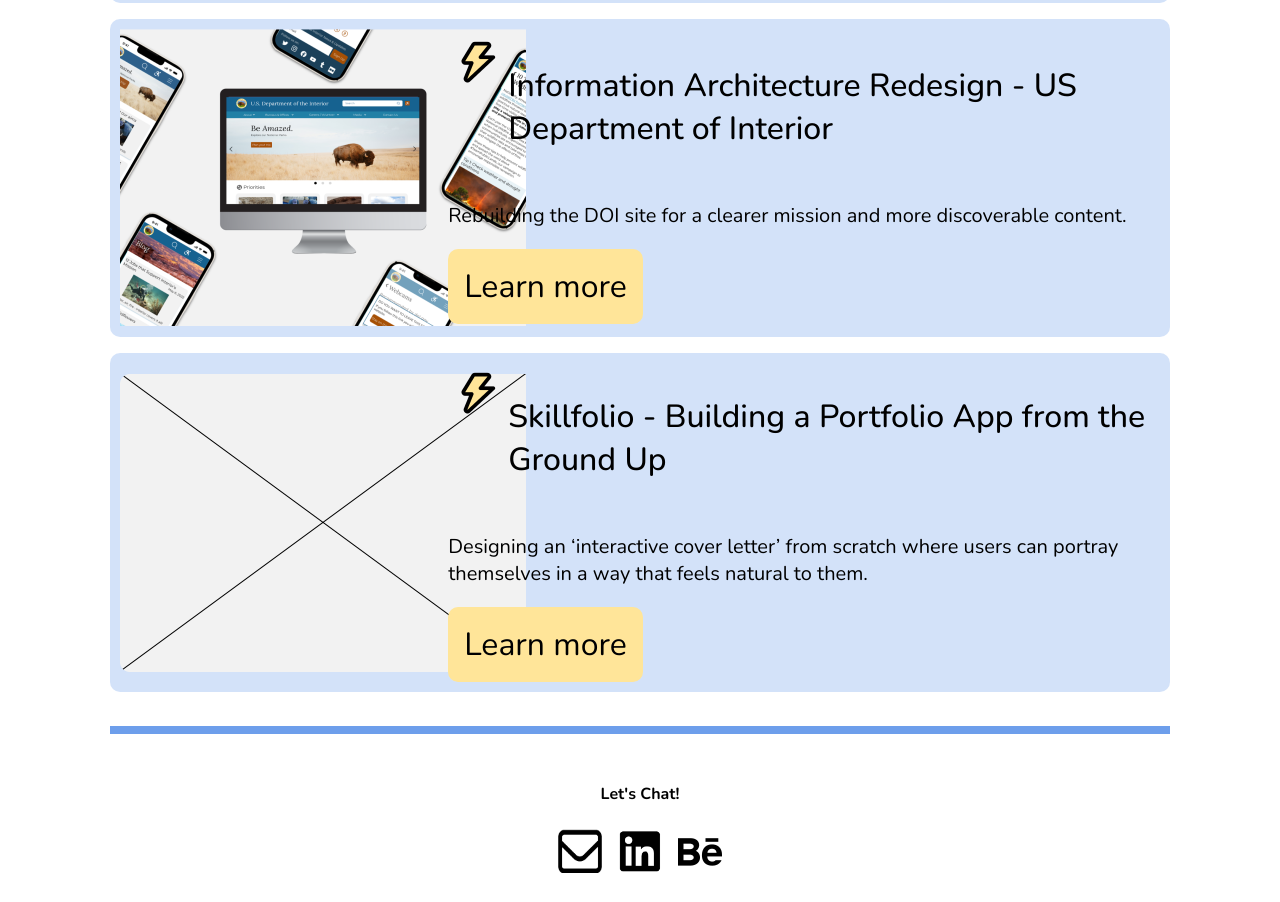
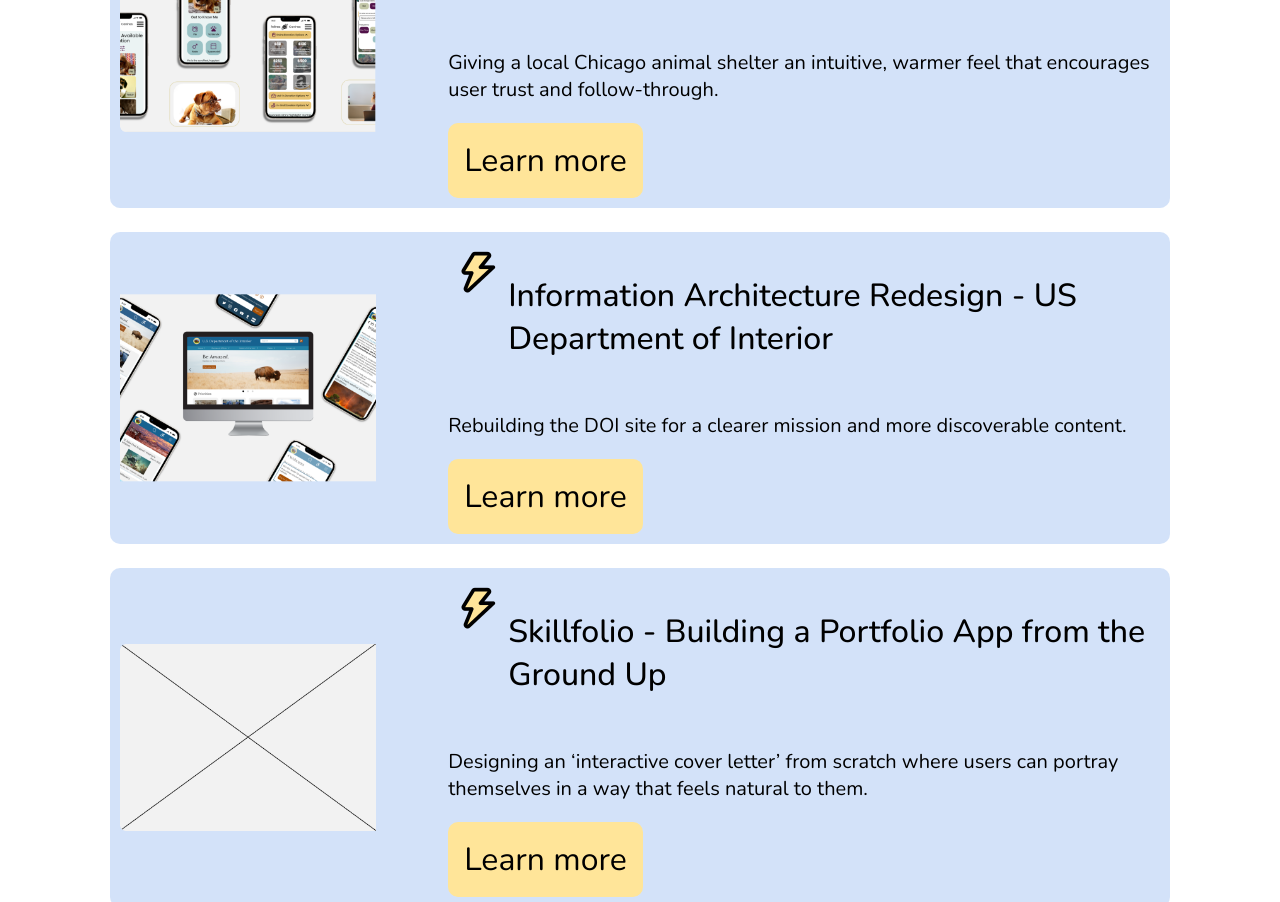
Before and after one commit to calatheazebrina/UX_UI_HW19, a plain HTML site: page index.html in a window 1280 px wide. Shown: the part 1826-2728 px from the top of the page. Drawn offline with nearby package versions, Linux system fonts and the light colour scheme.

Commit message:
fixing responsiveness for project section

```diff
--- a/index.html
+++ b/index.html
@@ -6,7 +6,7 @@
         <meta name="description" content="">
         <meta name="viewport" content="width=device-width, initial-scale=1">
         <link rel="stylesheet" type="text/css" href="style.css">
-        <title>'About Me'</title>
+        <title>Amanda's Portfolio</title>
         <link rel="preconnect" href="https://fonts.googleapis.com">
         <link rel="preconnect" href="https://fonts.gstatic.com" crossorigin>
         <link href="https://fonts.googleapis.com/css2?family=Poppins:ital,wght@0,100;0,200;0,300;0,400;0,500;0,600;0,700;0,800;0,900;1,100;1,200;1,300;1,400;1,500;1,600;1,700;1,800;1,900&display=swap" rel="stylesheet">
@@ -100,8 +100,8 @@
                             <h3>Animal Shelter Donation / Adoption Flow Refresh</h3>
                         </div>
                         <p class="body1">Giving a local Chicago animal shelter an intuitive, warmer feel that encourages user trust and follow-through.</p>
-                        <div class="learnMore">
-                            <button class="button CTA" href="">Learn more</button>
+                        <div class="projectButton">
+                            <button class="button CTA learnMore" href="">Learn more</button>
                         </div>
                     </div>
                 </div>
@@ -113,8 +113,8 @@
                             <h3>Information Architecture Redesign - US Department of Interior</h3>
                         </div>
                         <p class="body1">Rebuilding  the DOI site for a clearer mission and more discoverable content.</p>
-                        <div class="learnMore">
-                            <button class="button CTA" href="">Learn more</button>
+                        <div class="projectButton">
+                            <button class="button CTA learnMore" href="">Learn more</button>
                         </div>
                     </div>
                 </div>
@@ -126,8 +126,8 @@
                         <h3>Skillfolio - Building a Portfolio App from the Ground Up</h3>
                         </div>
                         <p class="body1">Designing an ‘interactive cover letter’ from scratch where users can portray themselves in a way that feels natural to them.</p>
-                        <div class="learnMore">
-                            <button class="button CTA" href="">Learn more</button>
+                        <div class="projectButton">
+                            <button class="button CTA learnMore" href="">Learn more</button>
                         </div>
                     </div>
                 </div>
--- a/style.css
+++ b/style.css
@@ -68,7 +68,7 @@ hr{
     border: none;
 }
 .breakLine{
-    padding: 2vw 3vw;
+    padding: 6vw 3vw;
 }
 /*Hero formatting*/
 em{
@@ -155,7 +155,7 @@ ui{
     display:grid;
     background-color:  rgba(109, 158, 235, 0.3);
     border-radius: 10px;
-    margin-top: 16px;
+    margin-top: 24px;
     grid-template-columns: 30% 70%;
     grid-template-areas:
     "projectPhoto projectText";
@@ -168,6 +168,11 @@ ui{
     grid-area: projectText;
 }
 
+.projectPhoto{
+    width: 20vw;
+    grid-area: projectPhoto;
+}
+
 h3{
     font-family: 'Nunito', sans-serif;
     font-weight:500;
@@ -177,10 +182,7 @@ h3{
     display: flex;
     align-items:flex-start;
 }
-.projectPhoto{
-    height: 298px;
-    grid-area: projectPhoto;
-}
+
 .learnMore{
     justify-content: flex-end;
 }
```
